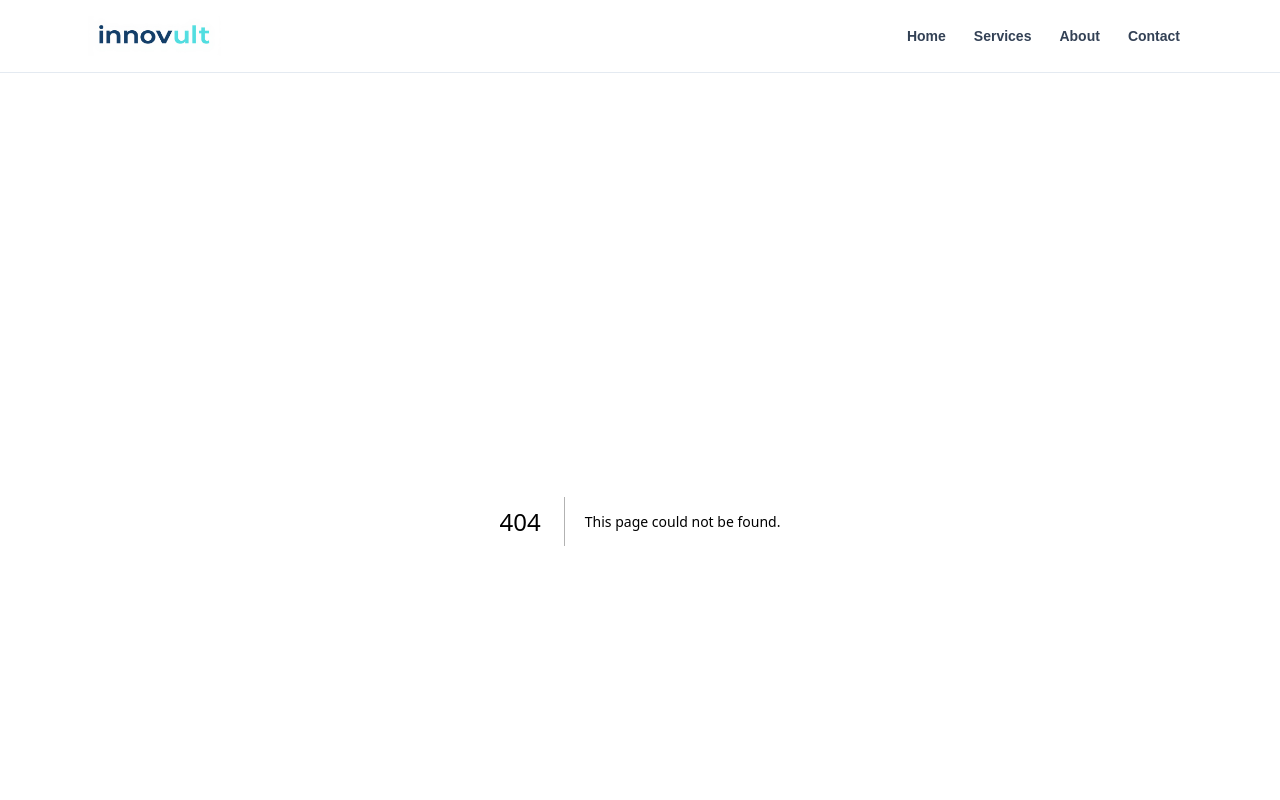
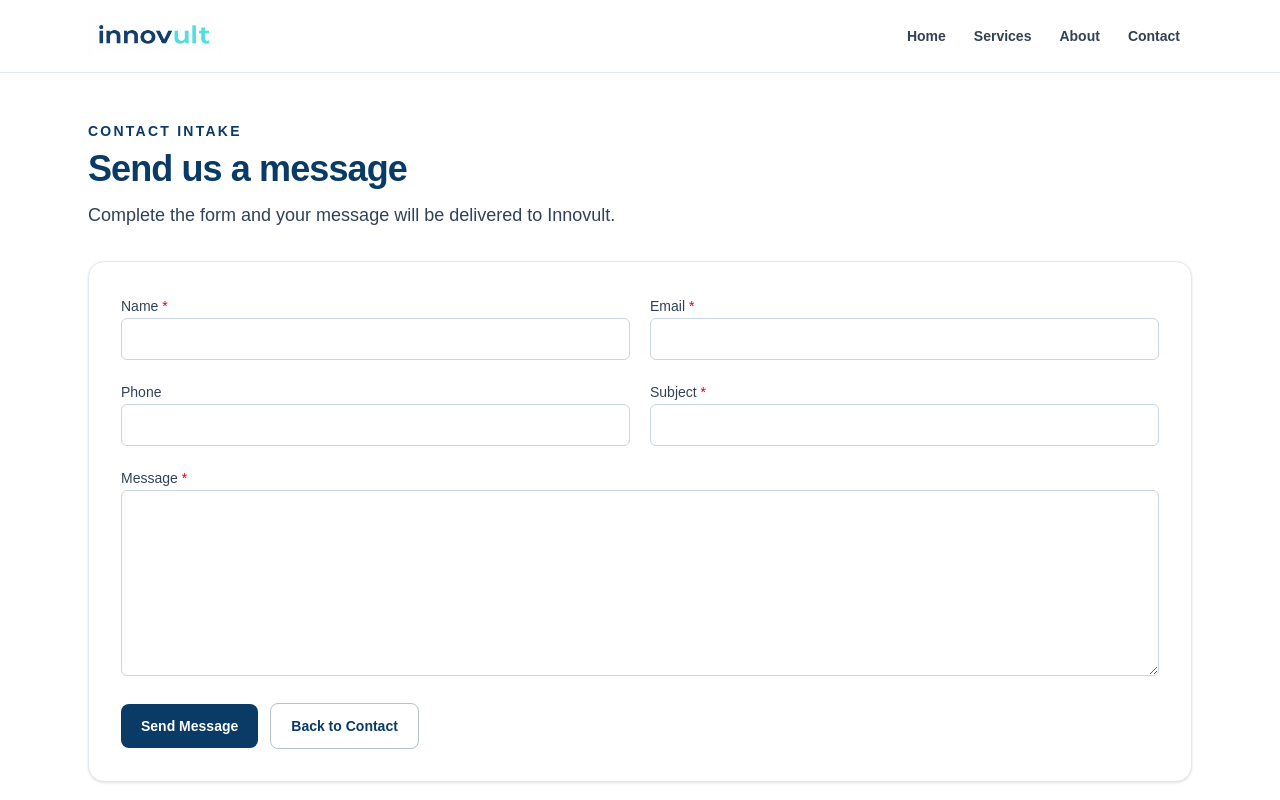
Before and after one commit to jtimbers3/innovult-site, a Next.js app in the folder innovult-site/: page /contact/intake in a window 1280 px wide. Before the commit this address had no page. Shown: the top 800 px of the page. Built offline with nearby package versions, Linux system fonts and the light colour scheme.

Commit message:
Add intake form page and API email delivery for Contact flow

```diff
--- a/innovult-site/package.json
+++ b/innovult-site/package.json
@@ -10,6 +10,7 @@
   },
   "dependencies": {
     "next": "16.1.6",
+    "nodemailer": "^8.0.1",
     "react": "19.2.3",
     "react-dom": "19.2.3"
   },
--- /dev/null
+++ b/innovult-site/src/app/api/contact/route.ts
@@ -0,0 +1,57 @@
+import { NextResponse } from "next/server";
+import nodemailer from "nodemailer";
+
+const REQUIRED_FIELDS = ["name", "email", "subject", "message"] as const;
+
+export async function POST(req: Request) {
+  try {
+    const body = await req.json();
+
+    for (const field of REQUIRED_FIELDS) {
+      if (!body?.[field] || typeof body[field] !== "string" || !body[field].trim()) {
+        return NextResponse.json({ error: `Missing required field: ${field}` }, { status: 400 });
+      }
+    }
+
+    const toEmail = process.env.CONTACT_TO_EMAIL || "jtimbers@innovult.com";
+    const smtpHost = process.env.SMTP_HOST;
+    const smtpPort = Number(process.env.SMTP_PORT || 587);
+    const smtpUser = process.env.SMTP_USER;
+    const smtpPass = process.env.SMTP_PASS;
+    const smtpSecure = process.env.SMTP_SECURE === "true";
+
+    if (!smtpHost || !smtpUser || !smtpPass) {
+      return NextResponse.json(
+        {
+          error:
+            "Email service is not configured yet. Set SMTP_HOST, SMTP_PORT, SMTP_USER, SMTP_PASS, and optional SMTP_SECURE.",
+        },
+        { status: 500 }
+      );
+    }
+
+    const transporter = nodemailer.createTransport({
+      host: smtpHost,
+      port: smtpPort,
+      secure: smtpSecure,
+      auth: {
+        user: smtpUser,
+        pass: smtpPass,
+      },
+    });
+
+    const phone = typeof body.phone === "string" ? body.phone.trim() : "";
+
+    await transporter.sendMail({
+      from: `Innovult Intake <${smtpUser}>`,
+      to: toEmail,
+      replyTo: body.email.trim(),
+      subject: `[Innovult Intake] ${body.subject.trim()}`,
+      text: `New intake form submission\n\nName: ${body.name.trim()}\nEmail: ${body.email.trim()}\nPhone: ${phone || "N/A"}\nSubject: ${body.subject.trim()}\n\nMessage:\n${body.message.trim()}`,
+    });
+
+    return NextResponse.json({ ok: true });
+  } catch {
+    return NextResponse.json({ error: "Unable to send message right now." }, { status: 500 });
+  }
+}
--- /dev/null
+++ b/innovult-site/src/app/contact/intake/page.tsx
@@ -0,0 +1,133 @@
+"use client";
+
+import { FormEvent, ReactNode, useState } from "react";
+import Link from "next/link";
+
+type FormState = {
+  name: string;
+  email: string;
+  phone: string;
+  subject: string;
+  message: string;
+};
+
+const initialState: FormState = {
+  name: "",
+  email: "",
+  phone: "",
+  subject: "",
+  message: "",
+};
+
+export default function IntakePage() {
+  const [form, setForm] = useState<FormState>(initialState);
+  const [status, setStatus] = useState<"idle" | "submitting" | "success" | "error">("idle");
+  const [error, setError] = useState("");
+
+  async function onSubmit(e: FormEvent<HTMLFormElement>) {
+    e.preventDefault();
+    setStatus("submitting");
+    setError("");
+
+    const res = await fetch("/api/contact", {
+      method: "POST",
+      headers: { "Content-Type": "application/json" },
+      body: JSON.stringify(form),
+    });
+
+    if (!res.ok) {
+      const data = (await res.json().catch(() => ({}))) as { error?: string };
+      setStatus("error");
+      setError(data.error || "Something went wrong. Please try again.");
+      return;
+    }
+
+    setStatus("success");
+    setForm(initialState);
+  }
+
+  return (
+    <div className="fade-up space-y-8">
+      <section>
+        <p className="text-sm font-semibold uppercase tracking-[0.16em] text-[#0A3A66]">Contact Intake</p>
+        <h1 className="mt-2 text-4xl font-bold tracking-tight text-[#0A3A66]">Send us a message</h1>
+        <p className="mt-3 max-w-3xl text-lg text-slate-700">Complete the form and your message will be delivered to Innovult.</p>
+      </section>
+
+      <section className="rounded-2xl border border-slate-200 bg-white p-8 shadow-sm">
+        <form onSubmit={onSubmit} className="grid gap-5">
+          <div className="grid gap-5 md:grid-cols-2">
+            <Field label="Name" required>
+              <input
+                required
+                value={form.name}
+                onChange={(e) => setForm({ ...form, name: e.target.value })}
+                className="w-full rounded-md border border-slate-300 px-3 py-2 outline-none focus:border-[#0A3A66]"
+              />
+            </Field>
+            <Field label="Email" required>
+              <input
+                required
+                type="email"
+                value={form.email}
+                onChange={(e) => setForm({ ...form, email: e.target.value })}
+                className="w-full rounded-md border border-slate-300 px-3 py-2 outline-none focus:border-[#0A3A66]"
+              />
+            </Field>
+          </div>
+
+          <div className="grid gap-5 md:grid-cols-2">
+            <Field label="Phone">
+              <input
+                value={form.phone}
+                onChange={(e) => setForm({ ...form, phone: e.target.value })}
+                className="w-full rounded-md border border-slate-300 px-3 py-2 outline-none focus:border-[#0A3A66]"
+              />
+            </Field>
+            <Field label="Subject" required>
+              <input
+                required
+                value={form.subject}
+                onChange={(e) => setForm({ ...form, subject: e.target.value })}
+                className="w-full rounded-md border border-slate-300 px-3 py-2 outline-none focus:border-[#0A3A66]"
+              />
+            </Field>
+          </div>
+
+          <Field label="Message" required>
+            <textarea
+              required
+              value={form.message}
+              onChange={(e) => setForm({ ...form, message: e.target.value })}
+              rows={7}
+              className="w-full rounded-md border border-slate-300 px-3 py-2 outline-none focus:border-[#0A3A66]"
+            />
+          </Field>
+
+          <div className="flex flex-wrap items-center gap-3">
+            <button type="submit" disabled={status === "submitting"} className="btn-primary px-5 py-3 text-sm disabled:opacity-60">
+              {status === "submitting" ? "Sending..." : "Send Message"}
+            </button>
+            <Link href="/contact" className="btn-outline px-5 py-3 text-sm">
+              Back to Contact
+            </Link>
+          </div>
+
+          {status === "success" && <p className="text-sm text-emerald-700">Message sent successfully.</p>}
+          {status === "error" && <p className="text-sm text-red-700">{error}</p>}
+        </form>
+      </section>
+    </div>
+  );
+}
+
+function Field({ label, required, children }: { label: string; required?: boolean; children: ReactNode }) {
+  return (
+    <label className="block space-y-1">
+      <span className="text-sm font-medium text-slate-700">
+        {label} {required ? <span className="text-red-600">*</span> : null}
+      </span>
+      {children}
+    </label>
+  );
+}
--- a/innovult-site/src/app/contact/page.tsx
+++ b/innovult-site/src/app/contact/page.tsx
@@ -4,17 +4,17 @@ export default function ContactPage() {
       <section>
         <h1 className="text-4xl font-bold tracking-tight text-[#0A3A66]">Contact</h1>
         <p className="mt-3 max-w-3xl text-lg text-slate-700">
-          Ready to discuss a program, teaming opportunity, or delivery challenge? Send us an email and we’ll follow up quickly.
+          Ready to discuss a program, teaming opportunity, or delivery challenge? Fill out our intake form and we’ll follow up quickly.
         </p>
       </section>
 
       <section className="rounded-2xl border border-slate-200 bg-white p-8 shadow-sm">
-        <h2 className="text-xl font-semibold">Email us</h2>
-        <p className="mt-2 text-slate-700">Use the button below to contact Innovult directly.</p>
+        <h2 className="text-xl font-semibold">Contact intake</h2>
+        <p className="mt-2 text-slate-700">Use the intake form to send your message directly to Innovult.</p>
 
         <div className="mt-6 max-w-xs">
           <a
-            href="mailto:jtimbers@innovult.com?subject=Innovult%20Inquiry"
+            href="/contact/intake"
             className="btn-primary block px-5 py-3 text-center text-sm"
           >
             Email Us
```
Also changed, not shown: 1 other file (tests, documents, lock files or other folders).
